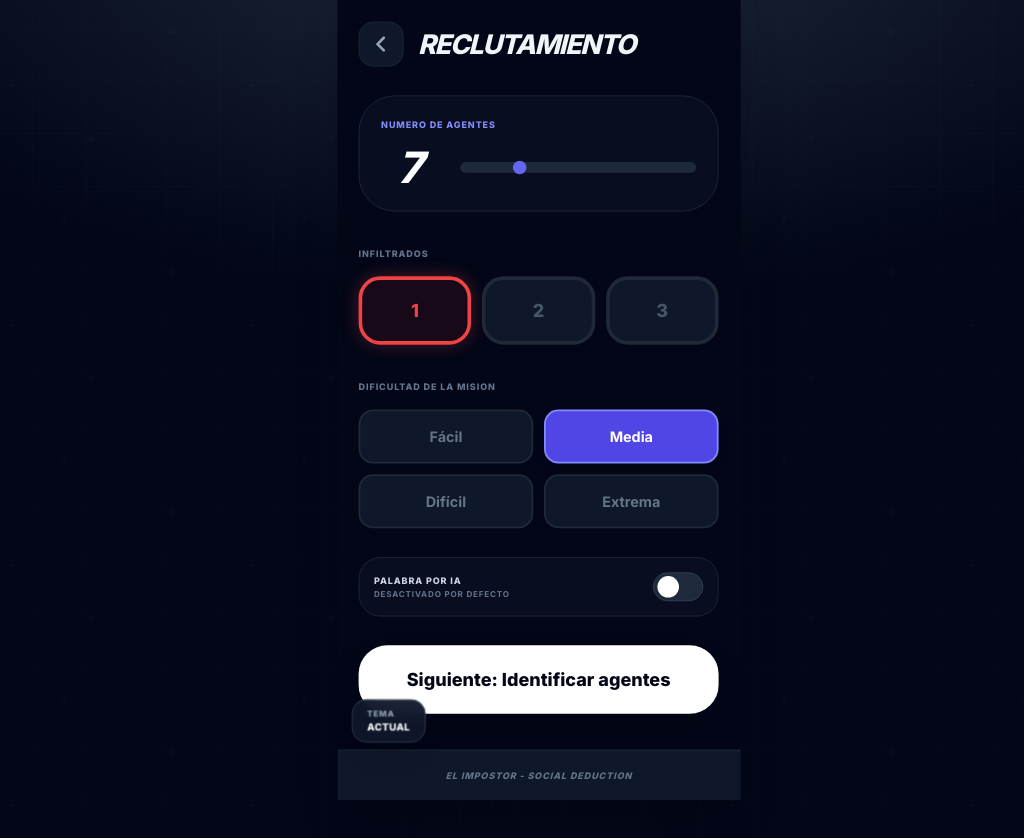
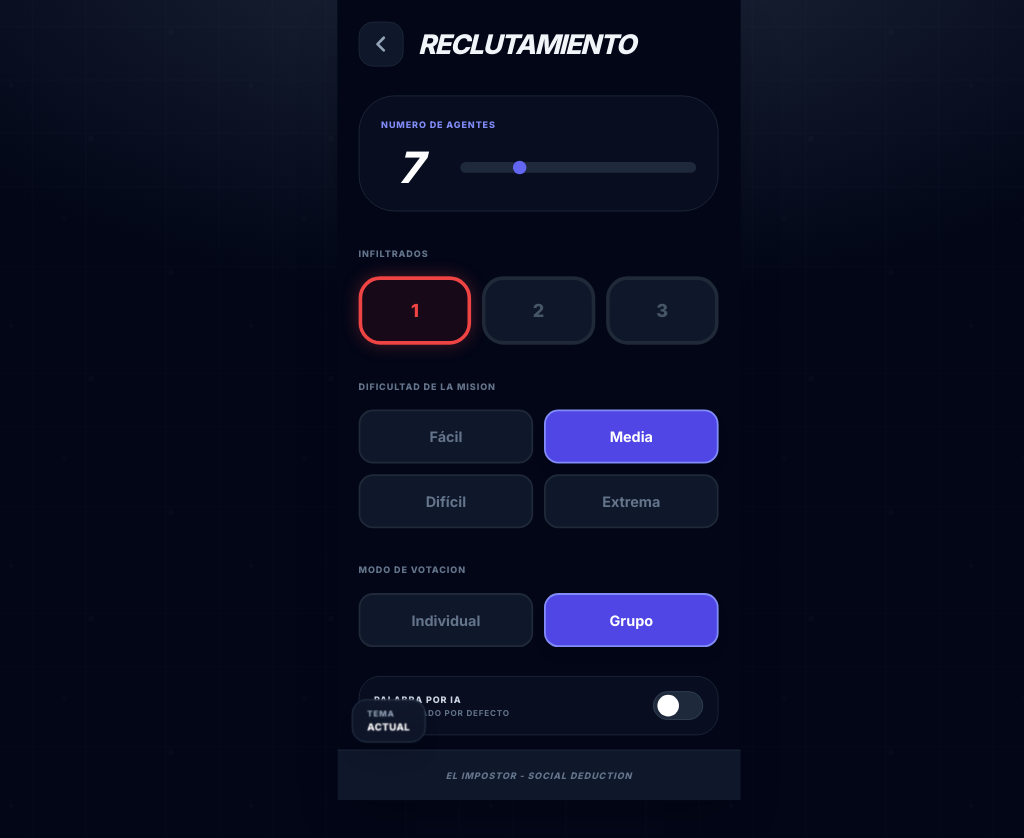
Before and after one commit to blondy007/Impostor, a React (Vite) app: page / in a window 1280 px wide. Both pictures are taken after a click on the button "Nueva Partida". Shown: the top 838 px of the page, without its empty margins (101-1125 px from the left). Built offline with nearby package versions, Linux system fonts and the light colour scheme.

Commit message:
añadir tipo de voto

```diff
--- a/App.tsx
+++ b/App.tsx
@@ -98,9 +98,9 @@ const getInitialThemeMode = (): ThemeMode => {
 };
 
 const getInitialVoteMode = (): 'INDIVIDUAL' | 'GROUP' => {
-  if (typeof window === 'undefined') return 'INDIVIDUAL';
+  if (typeof window === 'undefined') return 'GROUP';
   const stored = window.sessionStorage.getItem(VOTE_MODE_SESSION_KEY);
-  return stored === 'GROUP' ? 'GROUP' : 'INDIVIDUAL';
+  return stored === 'INDIVIDUAL' ? 'INDIVIDUAL' : 'GROUP';
 };
 
 const App: React.FC = () => {
--- a/screens/SetupScreen.tsx
+++ b/screens/SetupScreen.tsx
@@ -89,6 +89,7 @@ const SetupScreen: React.FC<Props> = ({ onBack, onStart, initialConfig }) => {
   const [playerCount, setPlayerCount] = useState(initialConfig.playerCount || 7);
   const [impostorCount, setImpostorCount] = useState(initialConfig.impostorCount || 1);
   const [difficulty, setDifficulty] = useState<Difficulty>(initialConfig.difficulty || Difficulty.MEDIUM);
+  const [voteMode, setVoteMode] = useState<'INDIVIDUAL' | 'GROUP'>(initialConfig.voteMode || 'GROUP');
   const [aiWordGenerationEnabled, setAiWordGenerationEnabled] = useState(initialConfig.aiWordGenerationEnabled || false);
   const [playerDrafts, setPlayerDrafts] = useState<PlayerDraft[]>([]);
   const [view, setView] = useState<'config' | 'names'>('config');
@@ -185,8 +186,9 @@ const SetupScreen: React.FC<Props> = ({ onBack, onStart, initialConfig }) => {
     setPlayerCount(initialConfig.playerCount || 7);
     setImpostorCount(initialConfig.impostorCount || 1);
     setDifficulty(initialConfig.difficulty || Difficulty.MEDIUM);
+    setVoteMode(initialConfig.voteMode || 'GROUP');
     setAiWordGenerationEnabled(initialConfig.aiWordGenerationEnabled || false);
-  }, [initialConfig.playerCount, initialConfig.impostorCount, initialConfig.difficulty, initialConfig.aiWordGenerationEnabled]);
+  }, [initialConfig.playerCount, initialConfig.impostorCount, initialConfig.difficulty, initialConfig.voteMode, initialConfig.aiWordGenerationEnabled]);
 
   useEffect(() => {
     if (!exhaustedDifficulties[difficulty]) return;
@@ -322,6 +324,7 @@ const SetupScreen: React.FC<Props> = ({ onBack, onStart, initialConfig }) => {
       impostorCount: safeImpostorCount,
       difficulty,
       categories: [...CATEGORIES],
+      voteMode,
       aiWordGenerationEnabled,
       timerEnabled: true,
       timerSeconds: 60,
@@ -408,6 +411,30 @@ const SetupScreen: React.FC<Props> = ({ onBack, onStart, initialConfig }) => {
                   {d}
                 </button>
               ))}
+            </div>
+          </div>
+
+          <div className="space-y-4">
+            <label className="text-[10px] font-black text-slate-500 uppercase tracking-widest">Modo de votacion</label>
+            <div className="grid grid-cols-2 gap-3">
+              <button
+                type="button"
+                onClick={() => setVoteMode('INDIVIDUAL')}
+                className={`p-4 rounded-2xl font-bold border-2 transition-all ${
+                  voteMode === 'INDIVIDUAL' ? 'bg-indigo-600 border-indigo-400 text-white shadow-lg' : 'bg-slate-900 border-slate-800 text-slate-500'
+                }`}
+              >
+                Individual
+              </button>
+              <button
+                type="button"
+                onClick={() => setVoteMode('GROUP')}
+                className={`p-4 rounded-2xl font-bold border-2 transition-all ${
+                  voteMode === 'GROUP' ? 'bg-indigo-600 border-indigo-400 text-white shadow-lg' : 'bg-slate-900 border-slate-800 text-slate-500'
+                }`}
+              >
+                Grupo
+              </button>
             </div>
           </div>
 
--- a/screens/VoteScreen.tsx
+++ b/screens/VoteScreen.tsx
@@ -1,42 +1,53 @@
-
-import React, { useState } from 'react';
+import React, { useMemo, useState } from 'react';
 import { Player } from '../types';
 
 interface Props {
   players: Player[];
+  voteMode: 'INDIVIDUAL' | 'GROUP';
   onVoteFinished: (expelledId: string) => void;
   onBack: () => void;
 }
 
-const VoteScreen: React.FC<Props> = ({ players, onVoteFinished, onBack }) => {
-  const activePlayers = players.filter(p => !p.isEliminated);
+const VoteScreen: React.FC<Props> = ({ players, voteMode, onVoteFinished, onBack }) => {
+  const activePlayers = useMemo(() => players.filter((p) => !p.isEliminated), [players]);
+  const isGroupVote = voteMode === 'GROUP';
+
   const [voterIndex, setVoterIndex] = useState(0);
   const [isPrivate, setIsPrivate] = useState(true);
   const [votes, setVotes] = useState<Record<string, number>>({});
 
   const currentVoter = activePlayers[voterIndex];
 
-  const handleVote = (targetId: string) => {
+  const finishWithMostVoted = (nextVotes: Record<string, number>) => {
+    let maxVotes = -1;
+    let expelledId = '';
+
+    Object.entries(nextVotes).forEach(([id, count]) => {
+      const voteCount = count as number;
+      if (voteCount > maxVotes) {
+        maxVotes = voteCount;
+        expelledId = id;
+      }
+    });
+
+    if (expelledId) onVoteFinished(expelledId);
+  };
+
+  const handleIndividualVote = (targetId: string) => {
     const newVotes = { ...votes };
     newVotes[targetId] = (newVotes[targetId] || 0) + 1;
     setVotes(newVotes);
 
     if (voterIndex === activePlayers.length - 1) {
-      let maxVotes = -1;
-      let expelledId = '';
-      Object.entries(newVotes).forEach(([id, count]) => {
-        const voteCount = count as number;
-        if (voteCount > maxVotes) {
-          maxVotes = voteCount;
-          expelledId = id;
-        }
-      });
-      onVoteFinished(expelledId);
-    } else {
-      setVoterIndex(voterIndex + 1);
-      setIsPrivate(true);
+      finishWithMostVoted(newVotes);
+      return;
     }
+
+    setVoterIndex((prev) => prev + 1);
+    setIsPrivate(true);
   };
+
+  if (activePlayers.length === 0 || (!isGroupVote && !currentVoter)) return null;
 
   return (
     <div className="flex-1 flex flex-col animate-in slide-in-from-right duration-300">
@@ -46,10 +57,24 @@ const VoteScreen: React.FC<Props> = ({ players, onVoteFinished, onBack }) => {
             <path strokeLinecap="round" strokeLinejoin="round" strokeWidth={3} d="M15 19l-7-7 7-7" />
           </svg>
         </button>
-        <h2 className="text-3xl font-black italic ml-4 uppercase tracking-tighter">Votación</h2>
+        <h2 className="text-3xl font-black italic ml-4 uppercase tracking-tighter">Votacion</h2>
       </div>
 
-      {isPrivate ? (
+      {isGroupVote ? (
+        <div className="flex-1 overflow-y-auto space-y-3 pr-1">
+          <p className="text-center text-slate-400 mb-6 font-medium uppercase tracking-widest text-[10px]">Votacion en grupo: seleccionad a quien expulsar</p>
+          {activePlayers.map((p) => (
+            <button
+              key={p.id}
+              onClick={() => onVoteFinished(p.id)}
+              className="w-full bg-slate-900 hover:bg-slate-800 border border-slate-700 p-5 rounded-2xl flex justify-between items-center group active:scale-[0.98] transition-all"
+            >
+              <span className="font-bold text-lg text-slate-300">{p.name}</span>
+              <div className="px-3 py-1 rounded-full border border-indigo-500/60 text-[10px] font-black uppercase tracking-wider text-indigo-400">Expulsar</div>
+            </button>
+          ))}
+        </div>
+      ) : isPrivate ? (
         <div className="flex-1 flex flex-col items-center justify-center space-y-8 text-center">
           <div className="space-y-2">
             <h3 className="text-xs font-bold text-slate-500 uppercase tracking-widest">Turno de Voto Privado</h3>
@@ -64,15 +89,17 @@ const VoteScreen: React.FC<Props> = ({ players, onVoteFinished, onBack }) => {
               <path strokeLinecap="round" strokeLinejoin="round" strokeWidth={2} d="M2.458 12C3.732 7.943 7.523 5 12 5c4.478 0 8.268 2.943 9.542 7-1.274 4.057-5.064 7-9.542 7-4.477 0-8.268-2.943-9.542-7z" />
             </svg>
           </button>
-          <p className="text-slate-600 text-sm px-10">Pulsa el botón solo cuando tengas el dispositivo en tus manos.</p>
+          <p className="text-slate-600 text-sm px-10">Pulsa el boton solo cuando tengas el dispositivo en tus manos.</p>
         </div>
       ) : (
         <div className="flex-1 overflow-y-auto space-y-3 pr-1">
-          <p className="text-center text-slate-400 mb-6 font-medium uppercase tracking-widest text-[10px]">¿Quién es el impostor, <span className="text-white font-bold">{currentVoter.name}</span>?</p>
-          {activePlayers.map(p => (
+          <p className="text-center text-slate-400 mb-6 font-medium uppercase tracking-widest text-[10px]">
+            Quien es el impostor, <span className="text-white font-bold">{currentVoter.name}</span>?
+          </p>
+          {activePlayers.map((p) => (
             <button
               key={p.id}
-              onClick={() => handleVote(p.id)}
+              onClick={() => handleIndividualVote(p.id)}
               className="w-full bg-slate-900 hover:bg-slate-800 border border-slate-700 p-5 rounded-2xl flex justify-between items-center group active:scale-[0.98] transition-all"
             >
               <span className="font-bold text-lg text-slate-300">{p.name}</span>
--- a/types.ts
+++ b/types.ts
@@ -37,6 +37,7 @@ export interface GameConfig {
   impostorCount: number;
   difficulty: Difficulty;
   categories: string[];
+  voteMode: 'INDIVIDUAL' | 'GROUP';
   aiWordGenerationEnabled: boolean;
   timerEnabled: boolean;
   timerSeconds: number;
```
Also changed, not shown: 1 other file (tests, documents, lock files or other folders).
